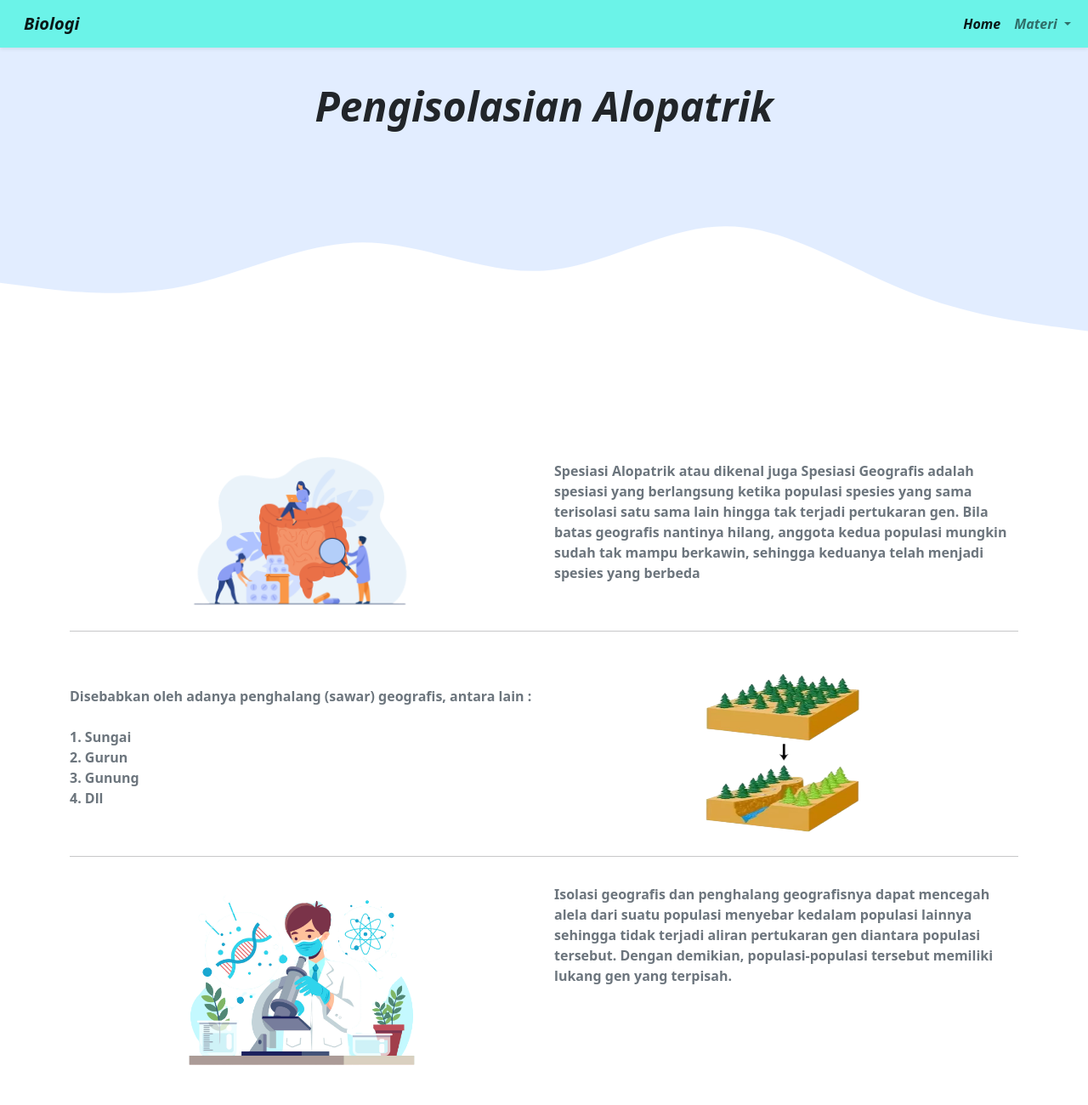
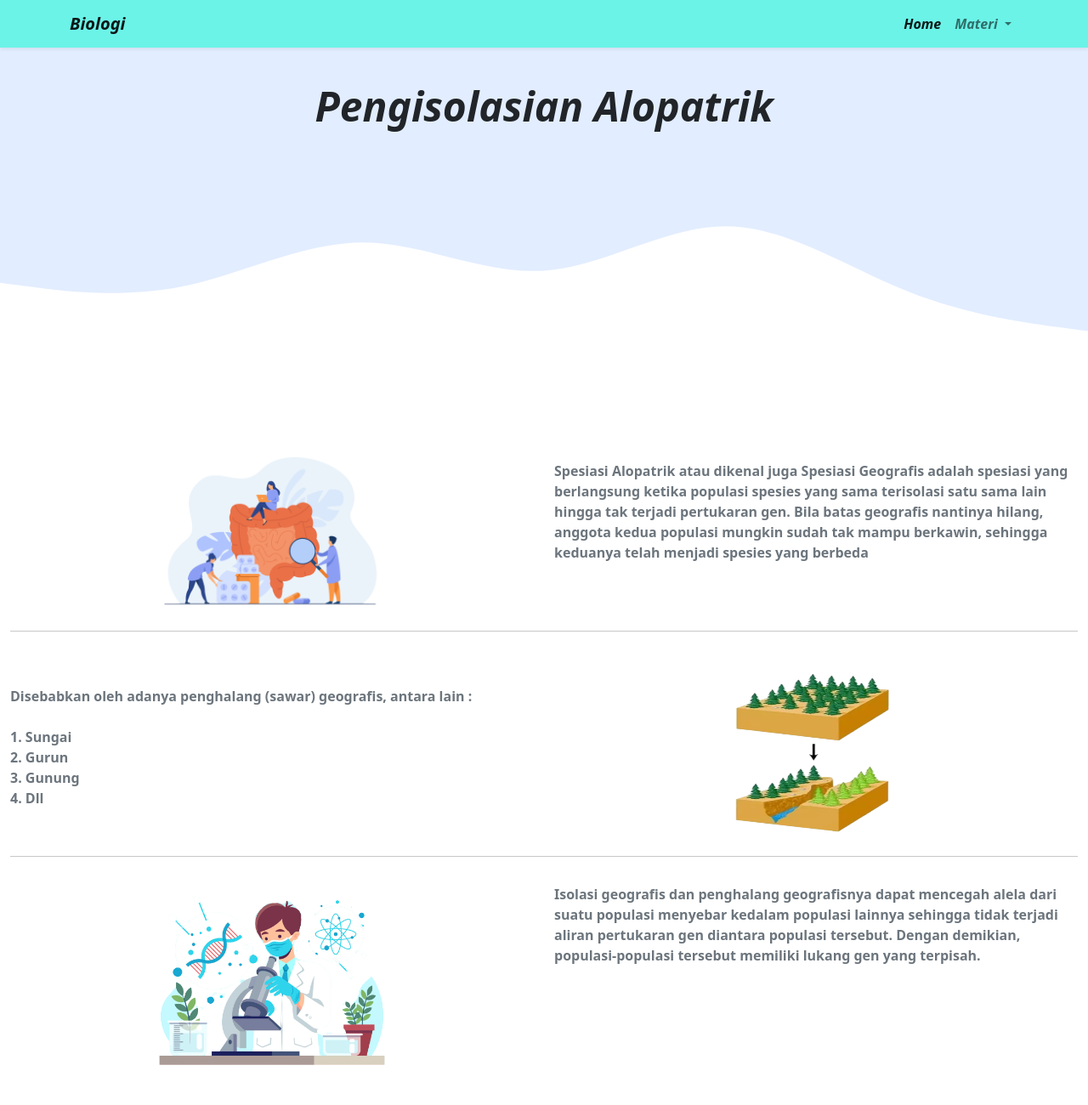
Before and after one commit to Fnrzz/Biology, a plain HTML site: page alopatrik.html in a window 1280 px wide. Shown: the top 1300 px of the page at 85% size. Drawn offline with nearby package versions, Linux system fonts and the light colour scheme.

Commit message:
percobaan 3

```diff
--- a/alopatrik.html
+++ b/alopatrik.html
@@ -17,8 +17,8 @@
   <body id="Home">
     <!-- Navbar -->
     <nav class="navbar navbar-expand-lg navbar-light fw-bold fst-italic shadow-sm fixed-top" style="background-color: #6bf3e8">
-      <div class="container-fluid">
-        <a class="navbar-brand ms-3" href="#">Biologi</a>
+      <div class="container">
+        <a class="navbar-brand" href="#">Biologi</a>
         <button class="navbar-toggler" type="button" data-bs-toggle="collapse" data-bs-target="#navbarNav" aria-controls="navbarNav" aria-expanded="false" aria-label="Toggle navigation">
           <span class="navbar-toggler-icon"></span>
         </button>
@@ -44,7 +44,7 @@
 
     <!-- Jumbotron -->
     <section class="jumbotron text-center">
-      <div class="container">
+      <div class="container-fluid">
         <h1 class="display-5 fst-italic fw-bold" data-aos="fade">Pengisolasian Alopatrik</h1>
       </div>
       <svg xmlns="http://www.w3.org/2000/svg" viewBox="0 0 1440 320">
@@ -59,7 +59,7 @@
 
     <!-- Spesiasi -->
     <section id="spesiasi">
-      <div class="container" style="padding-bottom: 4rem">
+      <div class="container-fluid" style="padding-bottom: 4rem">
         <div class="row justify-content-center">
           <div class="col-md text-center">
             <img src="asset/1.png" width="300" data-aos="fade-left" />
```
Also changed, not shown: index.html (+7 -7 lines), simpatrik.html (+4 -4 lines).
